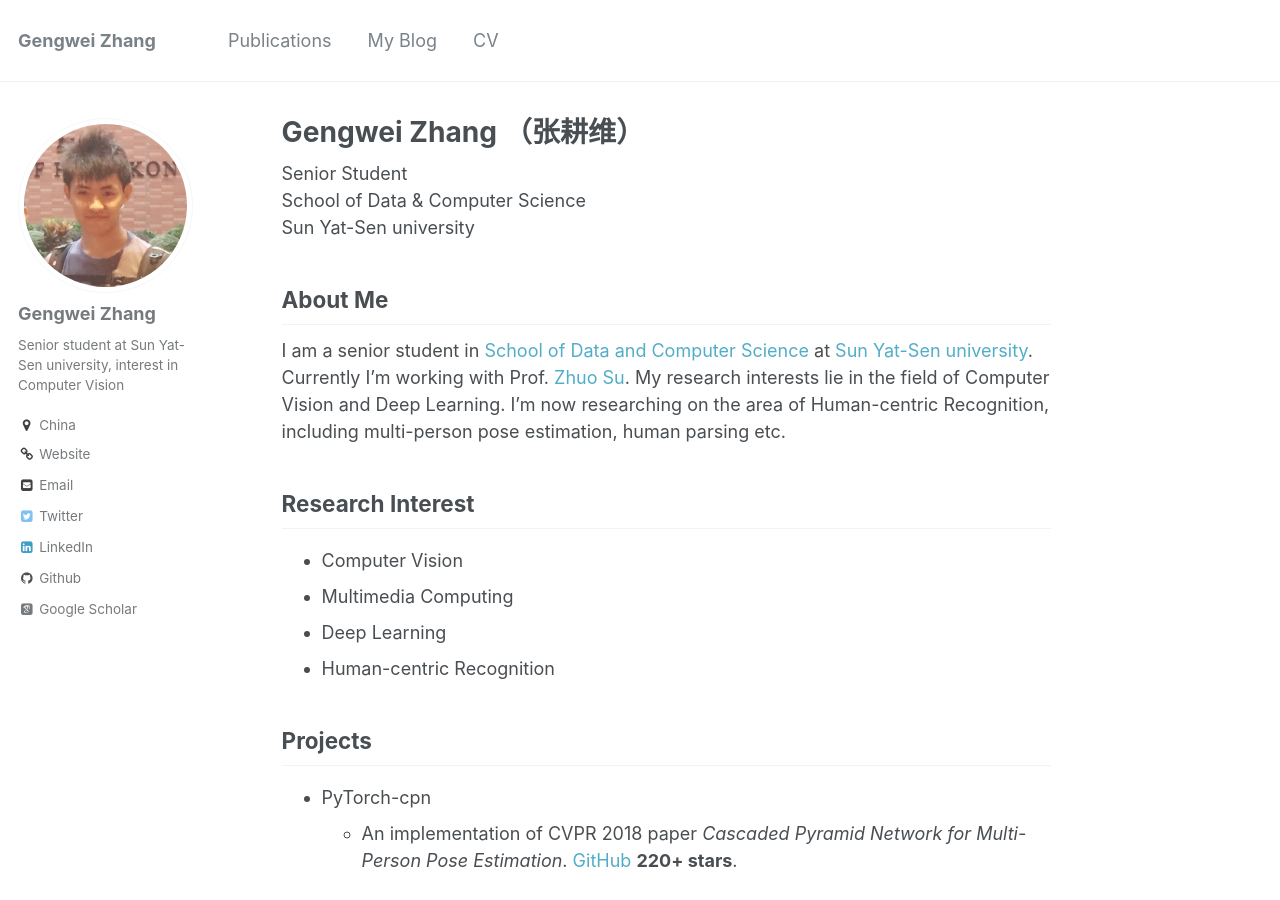
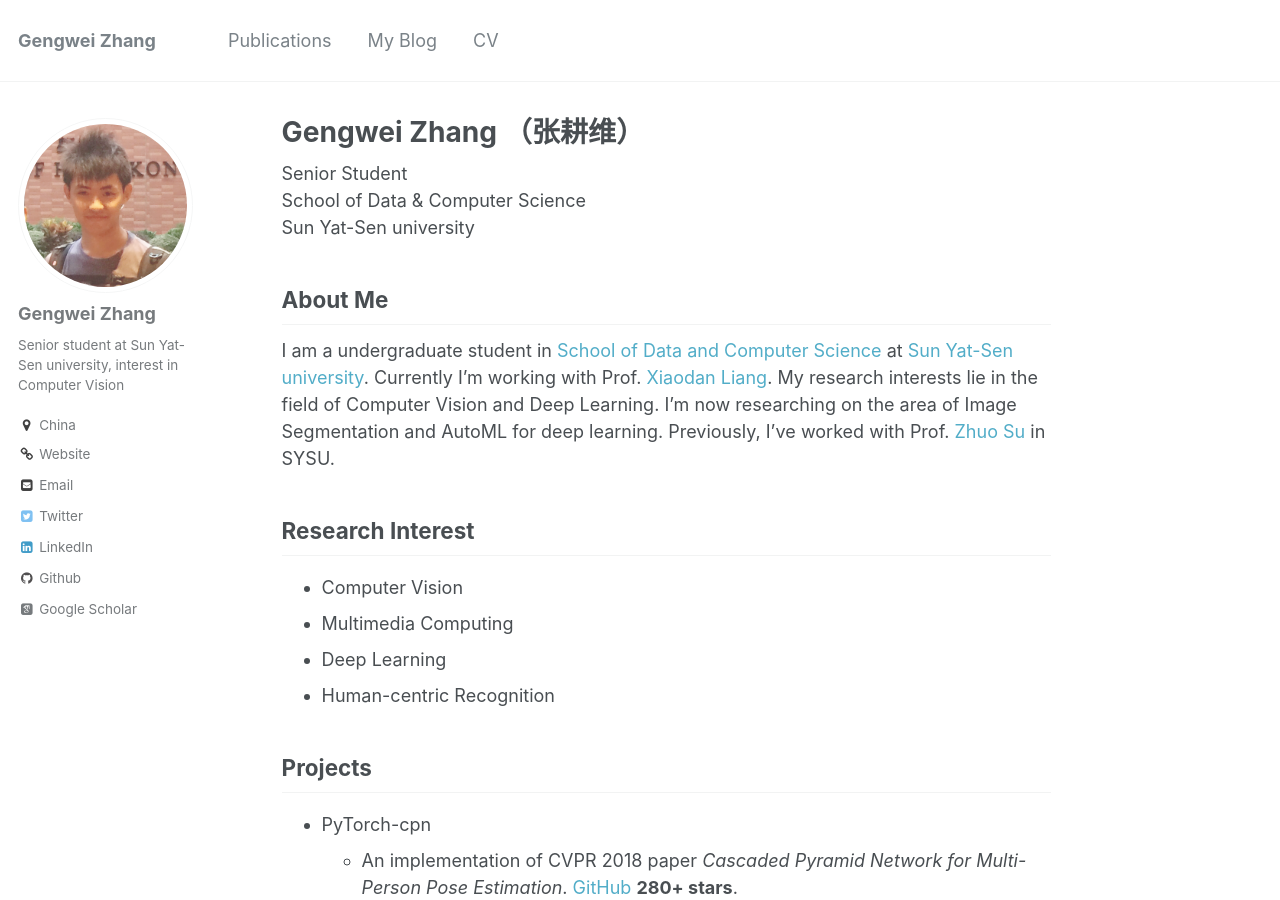
Before and after one commit to GengDavid/gengdavid.github.io, a Jekyll site: the page built from _pages/about.md, in a window 1280 px wide and 900 px high. Built offline with Jekyll 4.4.1, drawn with Linux system fonts in a browser that asks for light colours; some web fonts are replaced.

Commit message:
Update about.md

```diff
--- a/_pages/about.md
+++ b/_pages/about.md
@@ -13,8 +13,8 @@
 Sun Yat-Sen university
 
 ## About Me
-I am a senior student in [School of Data and Computer Science](http://sdcs.sysu.edu.cn/) at [Sun Yat-Sen university](http://www.sysu.edu.cn/2012/en/index.htm). Currently I'm working with Prof. [Zhuo Su](https://suzhuoi.github.io). My research interests lie in the field of Computer Vision and Deep Learning. I'm now researching on the area of Human-centric Recognition, including multi-person pose estimation, human parsing etc.
-
+I am a undergraduate student in [School of Data and Computer Science](http://sdcs.sysu.edu.cn/) at [Sun Yat-Sen university](http://www.sysu.edu.cn/2012/en/index.htm). Currently I'm working with Prof. [Xiaodan Liang](https://lemondan.github.io/). My research interests lie in the field of Computer Vision and Deep Learning. I'm now researching on the area of Image Segmentation and AutoML for deep learning.
+Previously, I've worked with Prof. [Zhuo Su](https://suzhuoi.github.io) in SYSU.
 
 ## Research Interest
 * Computer Vision
@@ -24,7 +24,7 @@
 
 ## Projects
 * PyTorch-cpn
-  * An implementation of CVPR 2018 paper <em>Cascaded Pyramid Network for Multi-Person Pose Estimation</em>. <a href="https://github.com/GengDavid/pytorch-cpn">GitHub</a> <b>220+ stars</b>.
+  * An implementation of CVPR 2018 paper <em>Cascaded Pyramid Network for Multi-Person Pose Estimation</em>. <a href="https://github.com/GengDavid/pytorch-cpn">GitHub</a> <b>280+ stars</b>.
 
 ## Publications
 {% include base_path %}
```
